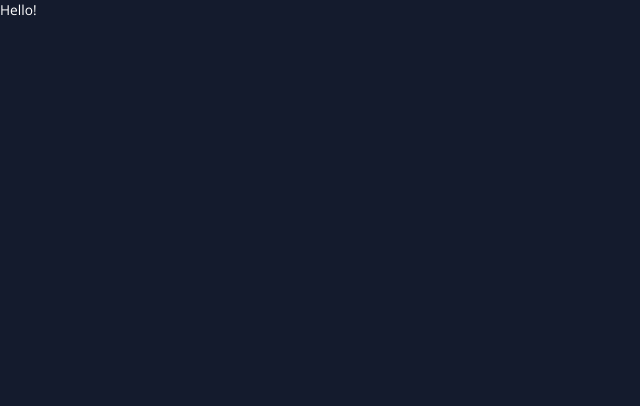
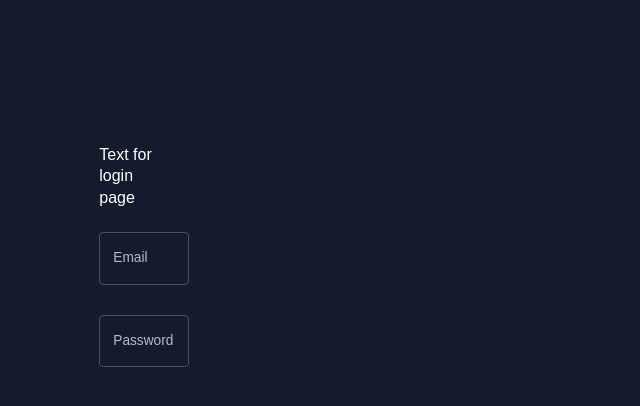
Before and after one commit to dani-marinescu7/online-shop, a React (Create React App) app in the folder frontend/: page /admin/login in a window 1280 px wide. Shown: the top 406 px of the page, without its empty margins (0-640 px from the left). Built offline with nearby package versions, Linux system fonts and the light colour scheme.

Commit message:
Populated login page

```diff
--- a/frontend/package.json
+++ b/frontend/package.json
@@ -13,12 +13,13 @@
     "@mui/icons-material": "^5.14.11",
     "@mui/material": "^5.15.10",
     "@mui/system": "^5.14.12",
+    "@mui/utils": "^5.0.1",
     "@mui/x-data-grid": "^6.16.0",
-    "@mui/utils": "^5.0.1",
     "@nivo/bar": "^0.83.0",
     "@nivo/geo": "^0.83.0",
     "@nivo/line": "^0.83.0",
     "@nivo/pie": "^0.83.0",
+    "@reduxjs/toolkit": "^2.2.1",
     "@testing-library/jest-dom": "^5.17.0",
     "@testing-library/react": "^13.4.0",
     "@testing-library/user-event": "^13.5.0",
@@ -28,9 +29,11 @@
     "react-bootstrap": "^2.9.1",
     "react-dom": "^18.2.0",
     "react-pro-sidebar": "^0.7.1",
+    "react-redux": "^9.1.0",
     "react-router-dom": "^6.16.0",
     "react-scripts": "5.0.1",
     "react-textarea-autosize": "^8.5.3",
+    "state": "^0.2.0",
     "yup": "^1.3.2"
   },
   "scripts": {
--- a/frontend/src/App.js
+++ b/frontend/src/App.js
@@ -1,4 +1,6 @@
 import React, {useState} from "react";
+import { Provider } from 'react-redux';
+import store from './state/store';
 import {Routes, Route} from "react-router-dom";
 import Topbar from "./scenes/global/Topbar";
 import Sidebar from "./scenes/global/Sidebar";
@@ -18,6 +20,7 @@ function App() {
     const [isSidebar, setIsSidebar] = useState(true);
 
     return (
+        <Provider store={store}>
             <ColorModeContext.Provider value={colorMode}>
                 <ThemeProvider theme={theme}>
                     <CssBaseline/>
@@ -49,6 +52,7 @@ function App() {
                     </div>
                 </ThemeProvider>
             </ColorModeContext.Provider>
+        </Provider>
     );
 }
 
--- a/frontend/src/scenes/login/login.jsx
+++ b/frontend/src/scenes/login/login.jsx
@@ -1,6 +1,149 @@
+import {
+    Box,
+    Button,
+    TextField, Typography,
+    useMediaQuery,
+    useTheme
+} from "@mui/material";
+import { Formik } from "formik";
+import * as yup from "yup";
+import { useNavigate } from "react-router-dom";
+import { useDispatch } from "react-redux";
+import { setLogin } from "../../state";
+
+const schema = yup.object().shape({
+    email: yup.string().required("required"),
+    password: yup.string().required("required"),
+});
+
+const initialValues = {
+    email: "",
+    password: "",
+};
+
 const LoginPage = () => {
-    return <div>Hello!</div>
-    //formik library
+    const { palette } = useTheme();
+    const dispatch = useDispatch();
+    const navigate = useNavigate();
+    const isNonMobile = useMediaQuery("(min-width:600px)");
+    const isNonMobileScreens = useMediaQuery("(min-width: 1000px)");
+    const theme = useTheme();
+
+    const handleFormSubmit = async (values, onSubmitProps) => {
+        try {
+            const loggedInResponse = await fetch("http://localhost:3001/auth/login", {
+                method: "POST",
+                headers: { "Content-Type": "application/json" },
+                body: JSON.stringify(values),
+            });
+            const loggedIn = await loggedInResponse.json();
+            onSubmitProps.resetForm();
+            if (loggedIn) {
+                dispatch(
+                    setLogin({
+                        user: loggedIn.user,
+                        token: loggedIn.token,
+                    })
+                );
+                navigate("/home");
+            }
+        } catch (error) {
+            console.error("Login failed:", error);
+        }
+    };
+
+    return (
+        <Box>
+            <Box
+                width="100%"
+                backgroundColor={theme.palette.background.alt}
+                p="1rem 6%"
+                textAlign="center"
+            >
+                <Typography fontWeight="bold" fontSize="32px" color="primary">
+                    The Sideline
+                </Typography>
+            </Box>
+
+            <Box
+                width={isNonMobileScreens ? "50%" : "93%"}
+                p="2rem"
+                m="2rem auto"
+                borderRadius="1.5rem"
+                backgroundColor={theme.palette.background.alt}
+            >
+                <Typography fontWeight="500" variant="h5" sx={{ mb: "1.5rem" }}>
+                    Text for login page
+                </Typography>
+                <Formik
+                    onSubmit={handleFormSubmit}
+                    initialValues={initialValues}
+                    validationSchema={schema}
+                >
+                    {({
+                          values,
+                          errors,
+                          touched,
+                          handleBlur,
+                          handleChange,
+                          handleSubmit,
+                      }) => (
+                        <form onSubmit={handleSubmit}>
+                            <Box
+                                display="grid"
+                                gap="30px"
+                                gridTemplateColumns="repeat(4, minmax(0, 1fr))"
+                                sx={{
+                                    "& > div": { gridColumn: isNonMobile ? undefined : "span 4" },
+                                }}
+                            >
+                                <TextField
+                                    label="Email"
+                                    type="email"
+                                    onBlur={handleBlur}
+                                    onChange={handleChange}
+                                    value={values.newPassword}
+                                    name="email"
+                                    error={Boolean(touched.email) && Boolean(errors.email)}
+                                    helperText={touched.email && errors.email}
+                                    sx={{ gridColumn: "span 4" }}
+                                />
+                                <TextField
+                                    label="Password"
+                                    type="password"
+                                    onBlur={handleBlur}
+                                    onChange={handleChange}
+                                    value={values.confirmPassword}
+                                    name="password"
+                                    error={Boolean(touched.password) && Boolean(errors.password)}
+                                    helperText={touched.password && errors.password}
+                                    sx={{ gridColumn: "span 4" }}
+                                />
+                            </Box>
+
+                            {/* BUTTONS */}
+                            <Box>
+                                <Button
+                                    fullWidth
+                                    type="submit"
+                                    sx={{
+                                        m: "2rem 0",
+                                        p: "1rem",
+                                        backgroundColor: palette.primary.main,
+                                        color: palette.background.alt,
+                                        "&:hover": { color: palette.primary.main },
+                                    }}
+                                    onClick={() => console.log("Submit")}
+                                >
+                                    SUBMIT
+                                </Button>
+                            </Box>
+                        </form>
+                    )}
+                </Formik>
+            </Box>
+        </Box>
+    );
 };
 
 export default LoginPage;
--- /dev/null
+++ b/frontend/src/state/index.js
@@ -0,0 +1,29 @@
+import { createSlice } from "@reduxjs/toolkit";
+
+const initialState = {
+  mode: "light",
+  user: null,
+  token: null,
+};
+
+export const authSlice = createSlice({
+  name: "auth",
+  initialState,
+  reducers: {
+    setMode: (state) => {
+      state.mode = state.mode === "light" ? "dark" : "light";
+    },
+    setLogin: (state, action) => {
+      state.user = action.payload.user;
+      state.token = action.payload.token;
+    },
+    setLogout: (state) => {
+      state.user = null;
+      state.token = null;
+    },
+  },
+});
+
+export const { setMode, setLogin, setLogout, } =
+  authSlice.actions;
+export default authSlice.reducer;
--- /dev/null
+++ b/frontend/src/state/store.js
@@ -0,0 +1,10 @@
+import { configureStore } from "@reduxjs/toolkit";
+import authReducer from "./index";
+
+const store = configureStore({
+    reducer: {
+        auth: authReducer, // Add other slices if needed
+    },
+});
+
+export default store;
```
Also changed, not shown: 1 other file (tests, documents, lock files or other folders). Lines whose indentation alone changed are shown as unchanged.
